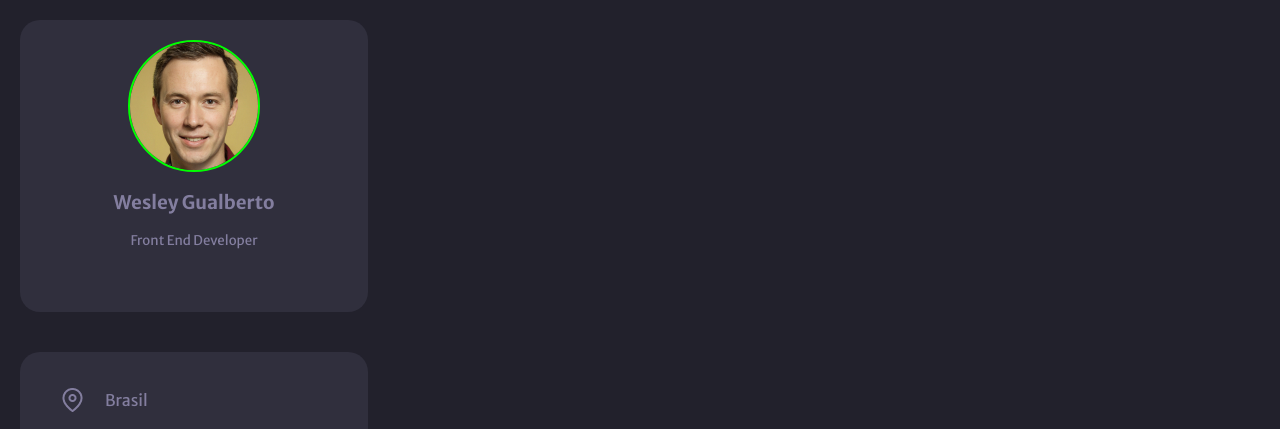
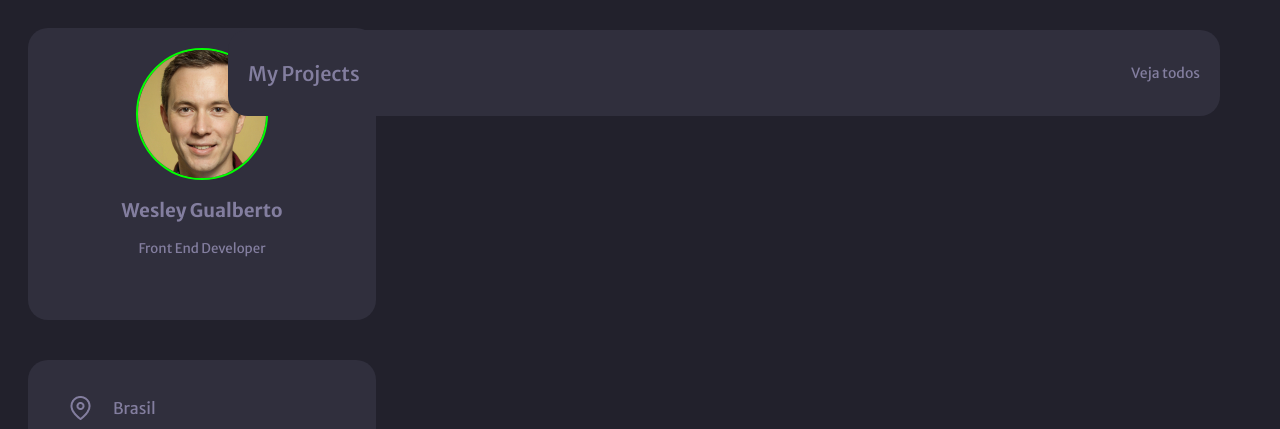
Before and after one commit to WesleyGualberto/Portifolio, a plain HTML site: page index.html in a window 1280 px wide. Shown: the top 429 px of the page. Drawn offline with Linux system fonts and the light colour scheme.

Commit message:
:lipstick: Added Style for Projects area

```diff
--- a/style/style.css
+++ b/style/style.css
@@ -6,9 +6,11 @@
 }
 
 body {
-  margin: 0;
   background-color: var(--body-bg-color);
-  display: grid;
+  display: flex;
+  align-items: flex-start;
+  flex-flow: column;
+
   font-family: "Merriweather Sans", sans-serif;
 }
 
@@ -53,8 +55,7 @@ body {
   border-radius: 20px;
 
   display: flex;
-  flex-direction: column;
-  align-items: start;
+  align-items: left;
 }
 
 .social ul li {
@@ -95,7 +96,6 @@ body {
   text-align: center;
   margin-left: 30px;
   gap: 10px;
-
 }
 
 .tec-types div {
@@ -165,3 +165,33 @@ body {
   font-weight: 400;
   margin: 0;
 }
+
+.projects {
+  padding: 0 20px;
+  background-color: var(--bg-cards);
+  width: 952px;
+  height: 86px;
+  border-radius: 20px;
+
+  display: flex;
+  justify-content: space-between;
+  position: absolute;
+  top: 30px;
+  right: 60px;
+
+  text-align: center;
+  align-items: center;
+}
+
+.projects h3 {
+  color: var(--text-color);
+  font-size: 20px;
+  font-weight: 500;
+}
+
+.projects a {
+  text-decoration: none;
+  color: var(--text-color);
+  font-size: 14px;
+  font-weight: 400;
+}
```
